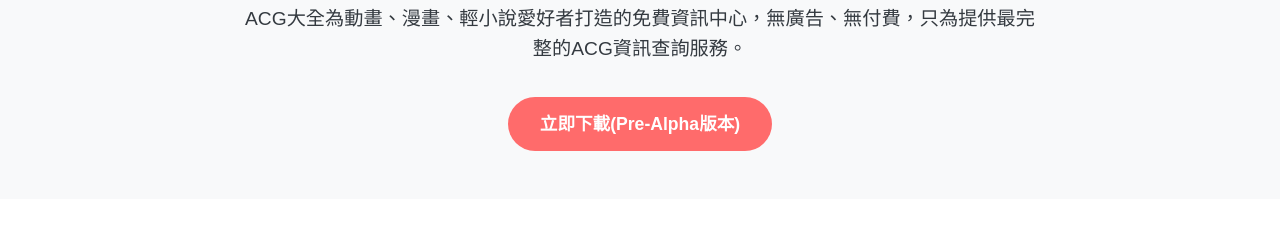
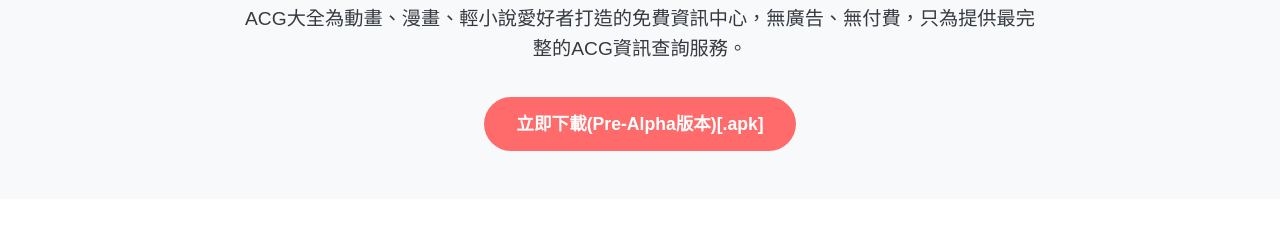
Before and after one commit to Coffeecat2006/Coffeecat2006.github.io, a plain HTML site: page acg_app/index.html in a window 1280 px wide. Shown: the part 358-606 px from the top of the page. Drawn offline with Linux system fonts and the light colour scheme.

Commit message:
Added APK files, updated download links, and added contact information

```diff
--- a/acg_app/index.html
+++ b/acg_app/index.html
@@ -210,7 +210,7 @@
         <div class="container">
             <h1>探索動漫世界的最佳嚮導</h1>
             <p>ACG大全為動畫、漫畫、輕小說愛好者打造的免費資訊中心，無廣告、無付費，只為提供最完整的ACG資訊查詢服務。</p>
-            <a href="https://discord.com/channels/1340690620506964080/1352439850271506472" class="cta-button">立即下載(Pre-Alpha版本)</a>
+            <a href="app-release/acg_encyclopedia-pre-alpha-v0.1.0.apk" download class="cta-button">立即下載(Pre-Alpha版本)[.apk]</a>
         </div>
     </section>
 
@@ -286,6 +286,7 @@
                 <a href="https://github.com/Coffeecat2006/acg_app">GitHub</a>
             </div>
             <p style="margin-top: 20px;">&copy; 2025 ACG大全 All Rights Reserved</p>
+            <p style="margin-top: 20px;">聯絡 thecoffeecatstudio@gmail.com</p>
         </div>
     </footer>
 </body>
```
Also changed, not shown: 1 other file.
